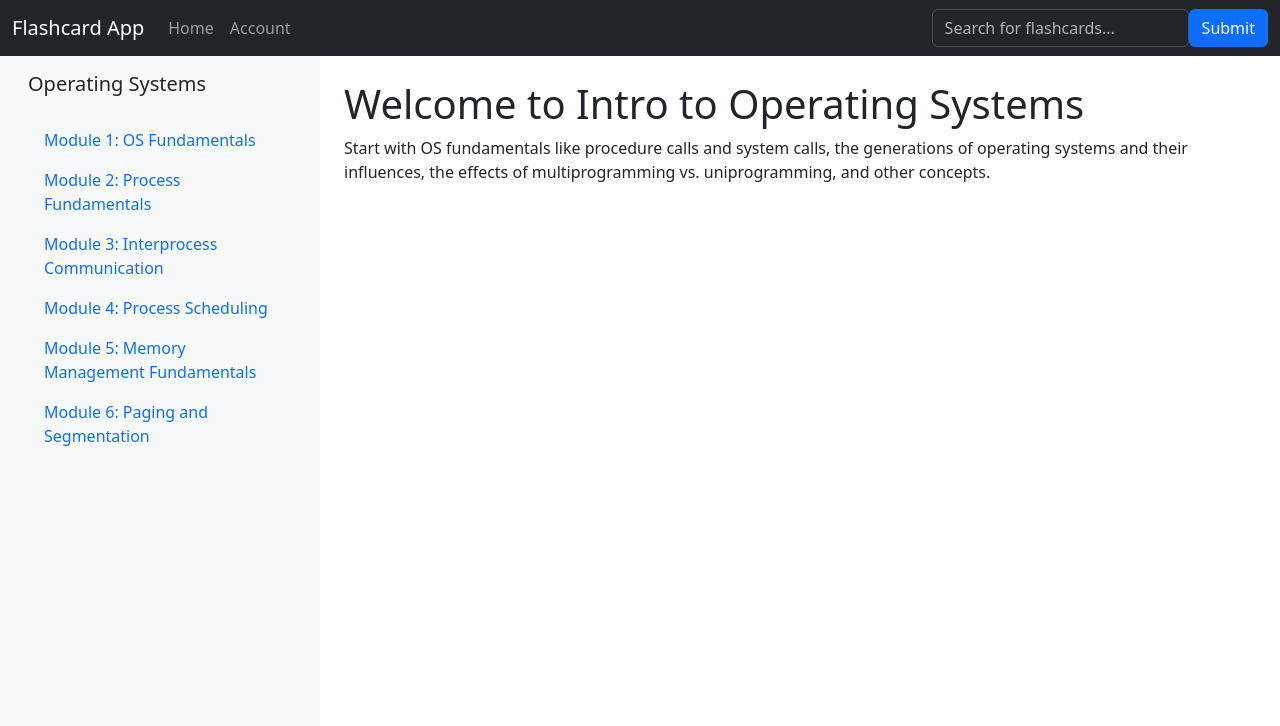
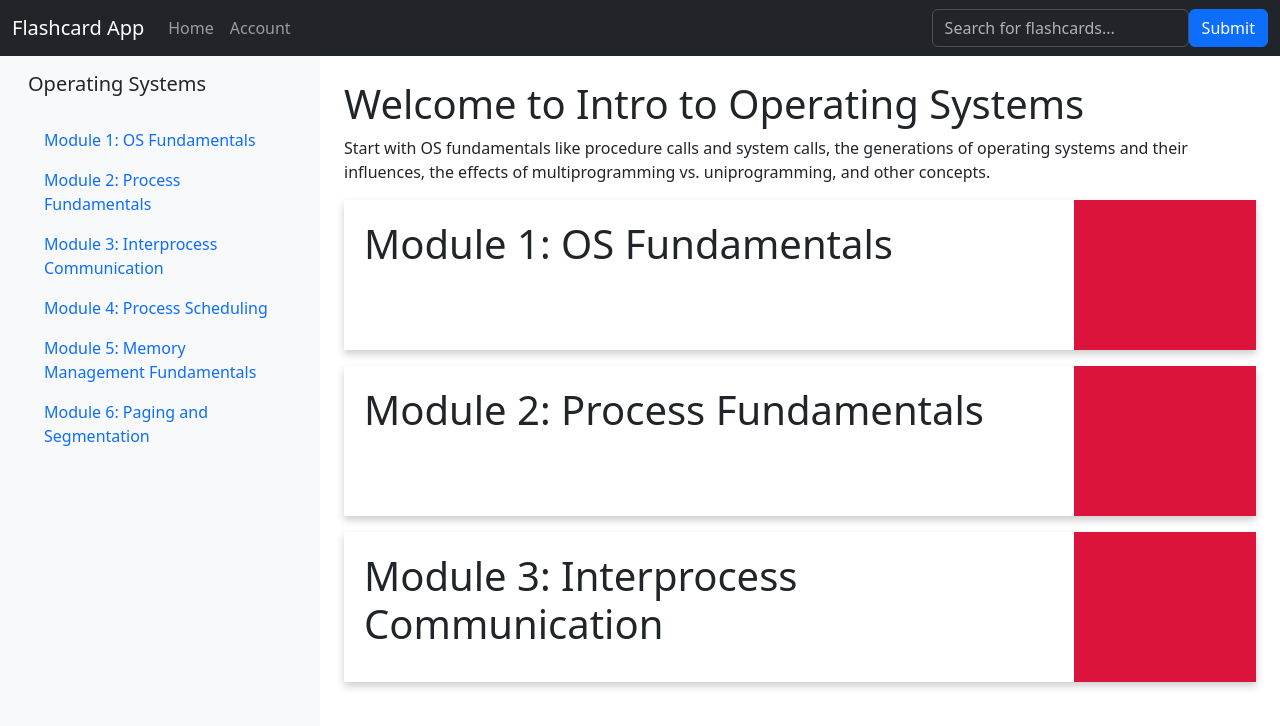
Before and after one commit to Rprasad2400/FlashCardApp, a React (Create React App) app in the folder src/flashcardapp/: page /OS-flashcards in a window 1280 px wide. Shown: the top 726 px of the page. Built offline with nearby package versions, Linux system fonts and the light colour scheme.

Commit message:
Added Tilecards

```diff
--- /dev/null
+++ b/src/flashcardapp/src/Components/tilecard/tilecard.js
@@ -0,0 +1,19 @@
+import React from 'react';
+import Nav from 'react-bootstrap/Nav';
+import styles from './tilecard.module.css';
+// <img src={imageUrl} alt={name} />
+const TileCard = ({ targetUrl, name, imageUrl }) => {
+    return (
+        <Nav.Link href={targetUrl}  className={styles.tileCard}>
+            <div className={styles.leftContainer}>
+            <div className={styles.title}>
+                <h1>{name}</h1></div>
+                </div>
+            <div className={styles.rightContainer}>
+
+            </div>
+        </Nav.Link>
+    );
+};
+
+export default TileCard;
--- /dev/null
+++ b/src/flashcardapp/src/Components/tilecard/tilecard.module.css
@@ -0,0 +1,37 @@
+.tileCard{
+    display: flex;
+    width: 100%;
+    height: 150px; /* Adjust as needed */
+    overflow: hidden;
+   box-shadow: 0 4px 8px 0 rgba(0,0,0,0.2);
+    transition: 0.3s;
+    margin-bottom: 1rem;
+    cursor: pointer;
+
+
+}
+
+
+.tileCard:hover{
+    box-shadow: 0 8px 16px 0 rgba(0,0,0,0.2);
+}
+/* Container should take up right of parent container. It should take up 100 of the height. */
+.rightContainer{
+    width: 20%;
+    background-color: crimson;
+    display: flex;
+    align-items: center;
+    justify-content: center;
+
+}
+
+.leftContainer{
+    flex: 1; /* Takes up remaining space (80%) */
+    padding: 20px;
+}
+.title{
+    font-size: .8rem;
+    font-weight: bold;
+    margin-bottom: 1rem;
+
+}
--- a/src/flashcardapp/src/Views/flash/OSflash.js
+++ b/src/flashcardapp/src/Views/flash/OSflash.js
@@ -4,7 +4,7 @@ import Container from 'react-bootstrap/Container';
 import Row from 'react-bootstrap/Row';
 import Col from 'react-bootstrap/Col';
 import Nav from 'react-bootstrap/Nav';
-
+import TileCard from '../../Components/tilecard/tilecard';
 function OSFlash() {
     return (
       <Container fluid>
@@ -41,6 +41,9 @@ function OSFlash() {
               Start with OS fundamentals like procedure calls and system calls, the generations of operating systems and their influences,
               the effects of multiprogramming vs. uniprogramming, and other concepts.
             </p>
+            <TileCard targetUrl="/module1" name="Module 1: OS Fundamentals" imageUrl="https://picsum.photos/id/237/200/300" />
+            <TileCard targetUrl="/module2" name="Module 2: Process Fundamentals" imageUrl="https://picsum.photos/id/238/200/300" />
+            <TileCard targetUrl="/module3"  name="Module 3: Interprocess Communication" imageUrl="https://picsum.photos/id/239/200/300" />
           </Col>
         </Row>
       </Container>
```
